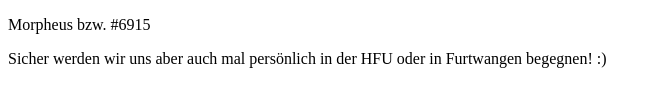
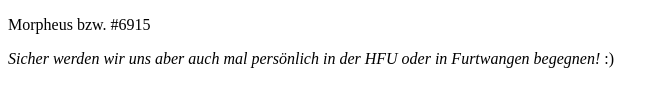
Before and after one commit to Moripho/GIS-WiSe-2020-2021, a plain HTML site: page Aufgabe1.2/Kontakt.html in a window 1280 px wide. Shown: the part 348-454 px from the top of the page, 0-670 px from the left. Drawn offline with Linux system fonts and the light colour scheme.

Commit message:
Footer in kursiv

```diff
--- a/Aufgabe1.2/Kontakt.html
+++ b/Aufgabe1.2/Kontakt.html
@@ -16,7 +16,7 @@
 <h2>Discord</h2>
 <p> Morpheus bzw. #6915</p>
 <footer>
-    <p>Sicher werden wir uns aber auch mal persönlich in der HFU oder in Furtwangen begegnen! :)</p>
+    <p><i>Sicher werden wir uns aber auch mal persönlich in der HFU oder in Furtwangen begegnen!</i> :)</p>
 </footer>
 </body>
 
```
